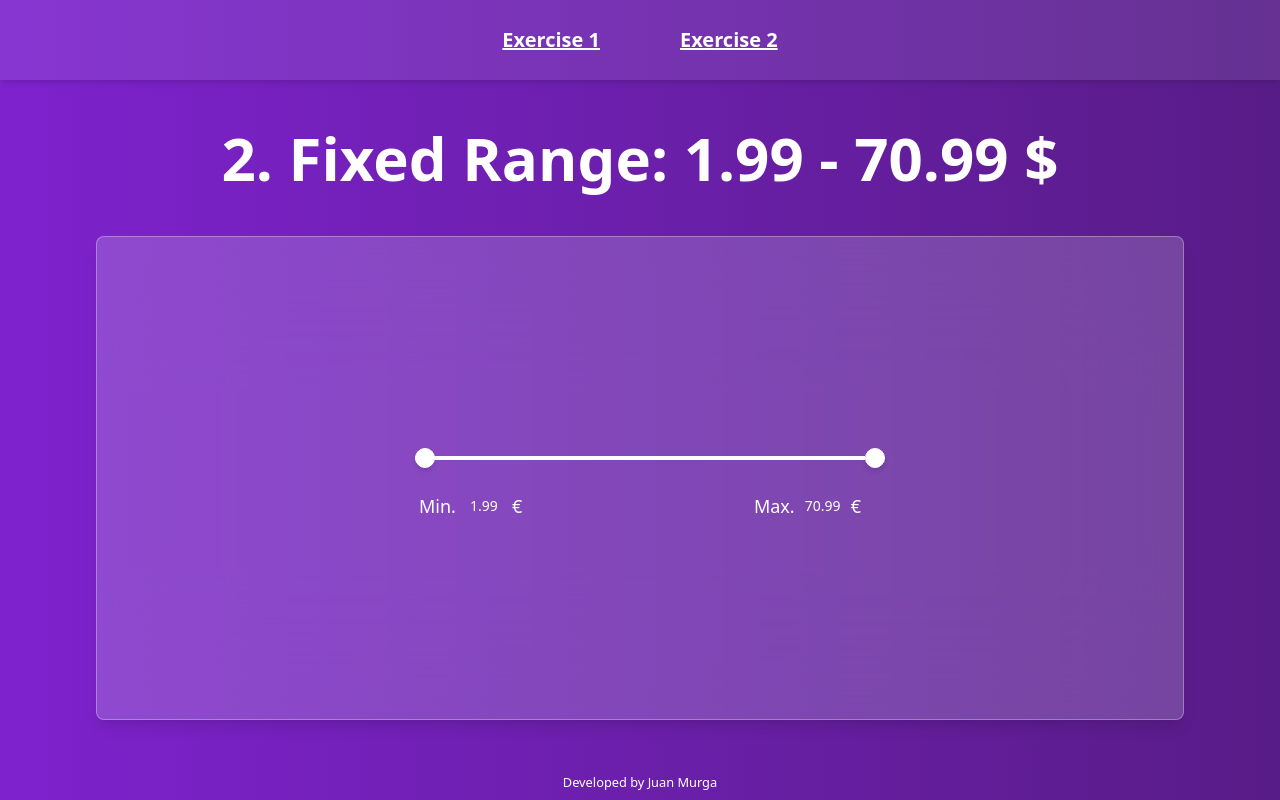
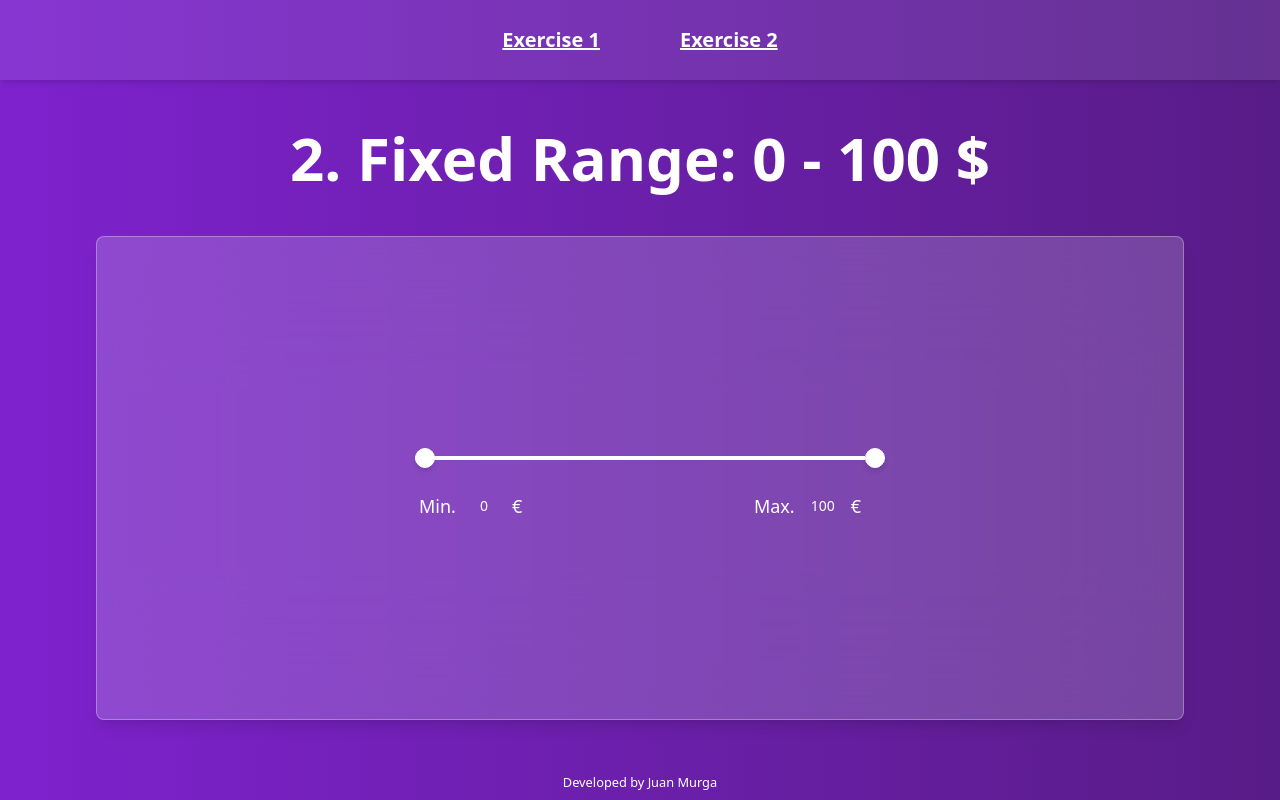
Before and after one commit to jmurga97/webpack_react_range, a React app: page /exercise2 in a window 1280 px wide. Built offline with nearby package versions, Linux system fonts and the light colour scheme; no server answers.

Commit message:
Bug fixes, useGetRange

```diff
--- a/package.json
+++ b/package.json
@@ -38,6 +38,7 @@
     "webpack-dev-server": "^5.0.4"
   },
   "dependencies": {
+    "axios": "^1.6.8",
     "react": "^18.2.0",
     "react-dom": "^18.2.0",
     "react-helmet": "^6.1.0",
--- /dev/null
+++ b/src/components/Loader.tsx
@@ -0,0 +1,8 @@
+export const Loader = () => {
+    return (
+        <div className={`h-[80dvh] flex items-center justify-center px-24`}>
+             <h1 className="font-bold text-center animate-pulse text-4xl">LOADING</h1>
+        </div>
+
+    );
+}
--- /dev/null
+++ b/src/hooks/useGetRange.tsx
@@ -0,0 +1,39 @@
+import { useEffect, useState } from "react";
+import axios from "axios";
+import type { RangeLimit } from "../types";
+
+export const useGetRange = (route: string) => {
+    const [range, setRange] = useState<RangeLimit>({ min: 0, max: 100 });
+    const [steps, setSteps] = useState([])
+    const [loader, setLoader] = useState(false);
+    useEffect(() => {
+        setLoader(true);
+        axios
+            .get(`http://demo1866633.mockable.io/${route}`)
+            .then((response) => {
+                const { range } = response.data
+
+                if (Array.isArray(range)) {
+                    let orderedRange = range.slice().sort((a, b) => a - b);
+                    const min = orderedRange[0];
+                    const max = orderedRange[orderedRange.length - 1];
+                    setRange({ min, max });
+                    setSteps(orderedRange)
+                } else if (typeof range === 'object') {
+                    setRange(range)
+                } else{
+                    throw new Error('Wrong data type')
+                }
+
+            })
+            .catch((e) => console.error(e))
+            .finally(() => {
+                setLoader(false);
+            });
+    }, []);
+    return {
+        range,
+        steps,
+        loader
+    }
+}
--- a/src/pages/Exercise1.tsx
+++ b/src/pages/Exercise1.tsx
@@ -1,22 +1,30 @@
-
 import RangeContainer from "../layouts/RangeContainer";
 import Range from "../components/Range";
 import { Helmet } from "react-helmet";
+import { Loader } from "../components/Loader";
+import { useGetRange } from "../hooks/useGetRange";
 
 export default function Exercise1() {
-    const range = { min: 0, max: 100 }
-    const title = range ? `1. Continuos Range: ${range.min} - ${range.max} $` : 'Range missing'
+    const {range, loader} = useGetRange('exercise1')
+
+    if (loader) {
+        return <Loader />;
+    }
     return (
         <>
             <Helmet>
                 <meta charSet="utf-8" />
                 <title>Exercise 1 - Continuos Range</title>
-                <meta name="description" content="Component that provides a input range with customizable min and max values." />
+                <meta
+                    name="description"
+                    content="Component that provides a input range with customizable min and max values."
+                />
             </Helmet>
-
             <main className={`flex h-[80dvh] flex-col items-center px-24`}>
-                <RangeContainer title={title}>
-                    <Range range={range} steps={[]} />
+                <RangeContainer
+                    title={`1. Continuos Range: ${range.min} - ${range.max} $`}
+                >
+                    <Range range={range} />
                 </RangeContainer>
             </main>
         </>
--- a/src/pages/Exercise2.tsx
+++ b/src/pages/Exercise2.tsx
@@ -1,24 +1,29 @@
 import RangeContainer from "../layouts/RangeContainer";
 import Range from "../components/Range";
 import { Helmet } from "react-helmet";
+import { Loader } from "../components/Loader";
+import { useGetRange } from "../hooks/useGetRange";
 
 export default function Exercise2() {
-    const min = 1.99
-    const max = 70.99
-    const steps = [1.99, 5.99, 10.99, 30.99, 50.99, 70.99]
+    const {range, steps, loader} = useGetRange('exercise2')
+
+    if (loader) {
+        return <Loader />;
+    }
     return (
         <>
             <Helmet>
                 <meta charSet="utf-8" />
                 <title>Exercise 2 - Fixed Range</title>
-                <meta name="description" content="Component that provides a input range with customizable min and max values." />
+                <meta
+                    name="description"
+                    content="Component that provides a input range with customizable min and max values."
+                />
             </Helmet>
 
-            <main
-                className={`flex h-[80dvh] flex-col items-center px-24`}
-            >
-                <RangeContainer title={`2. Fixed Range: ${min} - ${max} $`}>
-                    <Range range={{ min, max }} steps={steps} isFixed />
+            <main className={`flex h-[80dvh] flex-col items-center px-24`}>
+                <RangeContainer title={`2. Fixed Range: ${range.min} - ${range.max} $`}>
+                    <Range range={range} steps={steps} isFixed />
                 </RangeContainer>
             </main>
         </>
```
Also changed, not shown: 2 other files (tests, documents, lock files or other folders).
